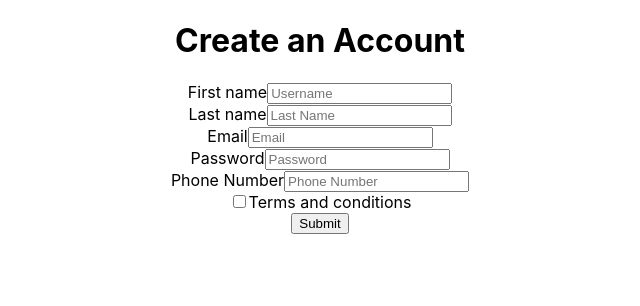
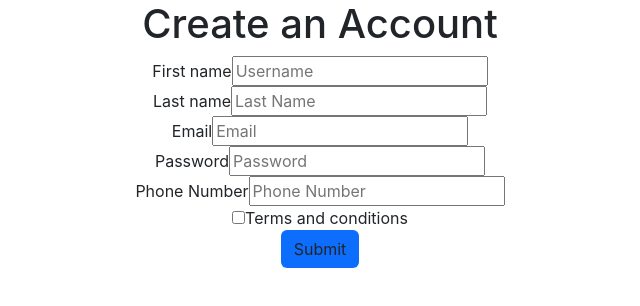
Before and after one commit to MazhaiTech/mfc-app, a React (Create React App) app in the folder client/: page / in a window 1280 px wide. Shown: the top 306 px of the page, without its empty margins (320-960 px from the left). Built offline with nearby package versions, Linux system fonts and the light colour scheme.

Commit message:
added the boostrap

```diff
--- a/client/package.json
+++ b/client/package.json
@@ -6,6 +6,7 @@
     "@testing-library/jest-dom": "^5.16.5",
     "@testing-library/react": "^13.4.0",
     "@testing-library/user-event": "^13.5.0",
+    "bootstrap": "^5.2.3",
     "react": "^18.2.0",
     "react-dom": "^18.2.0",
     "react-scripts": "5.0.1",
--- a/client/public/index.html
+++ b/client/public/index.html
@@ -10,6 +10,7 @@
       content="Web site created using create-react-app"
     />
     <link rel="apple-touch-icon" href="%PUBLIC_URL%/logo192.png" />
+    <link href="https://cdn.jsdelivr.net/npm/bootstrap@5.2.3/dist/css/bootstrap.min.css" rel="stylesheet">
     <!--
       manifest.json provides metadata used when your web app is installed on a
       user's mobile device or desktop. See https://developers.google.com/web/fundamentals/web-app-manifest/
--- a/client/src/Register.js
+++ b/client/src/Register.js
@@ -1,6 +1,6 @@
 export default function Register(){
     return(
-        <div>
+        <div className="container">
             <h1>Create an Account </h1>
         <form>
             <label>First name</label>
@@ -21,7 +21,7 @@ export default function Register(){
             <input type="checkbox" name="terms" placeholder="Terms and conditions" />
             <label>Terms and conditions</label>
             <br/>
-            <button>Submit</button>
+            <button className="btn bg-primary">Submit</button>
         </form>
         </div>
     )
```
Also changed, not shown: 1 other file (tests, documents, lock files or other folders).
